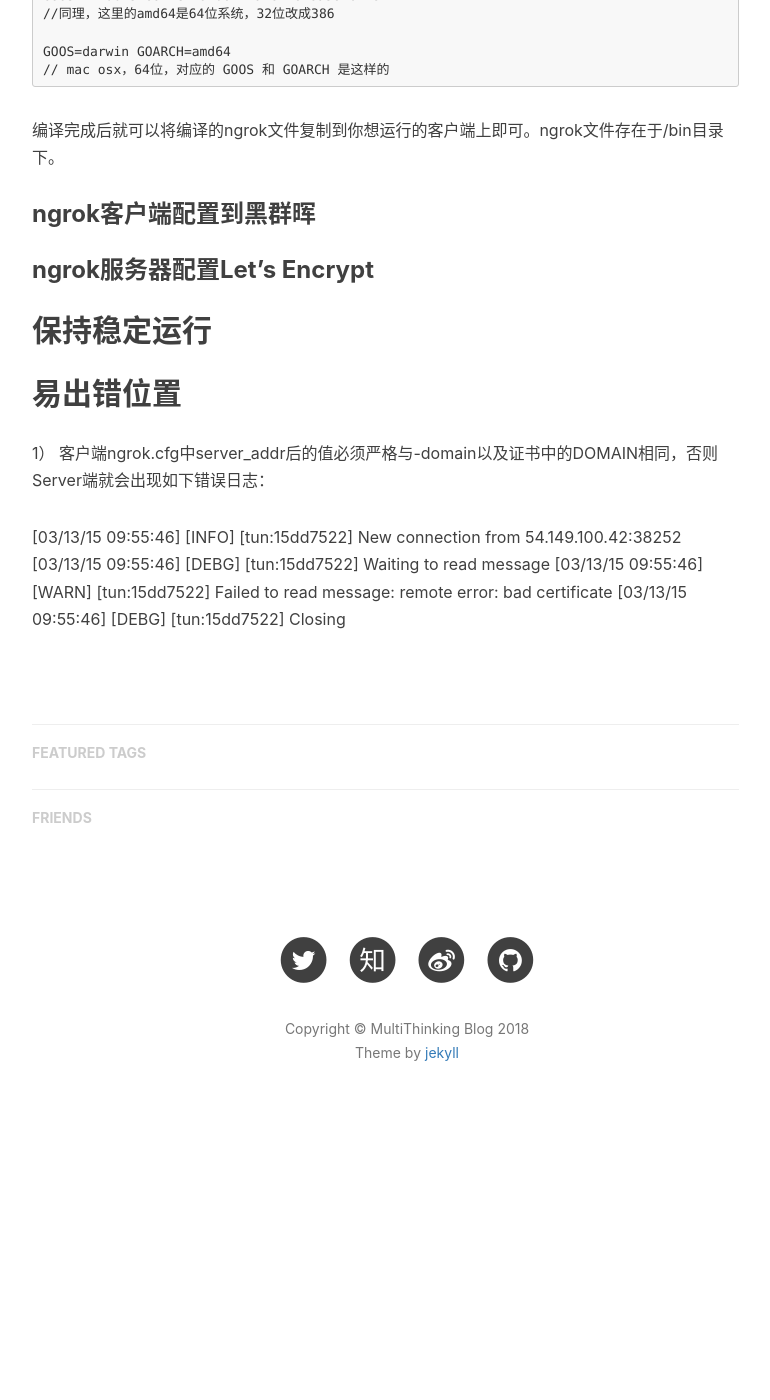
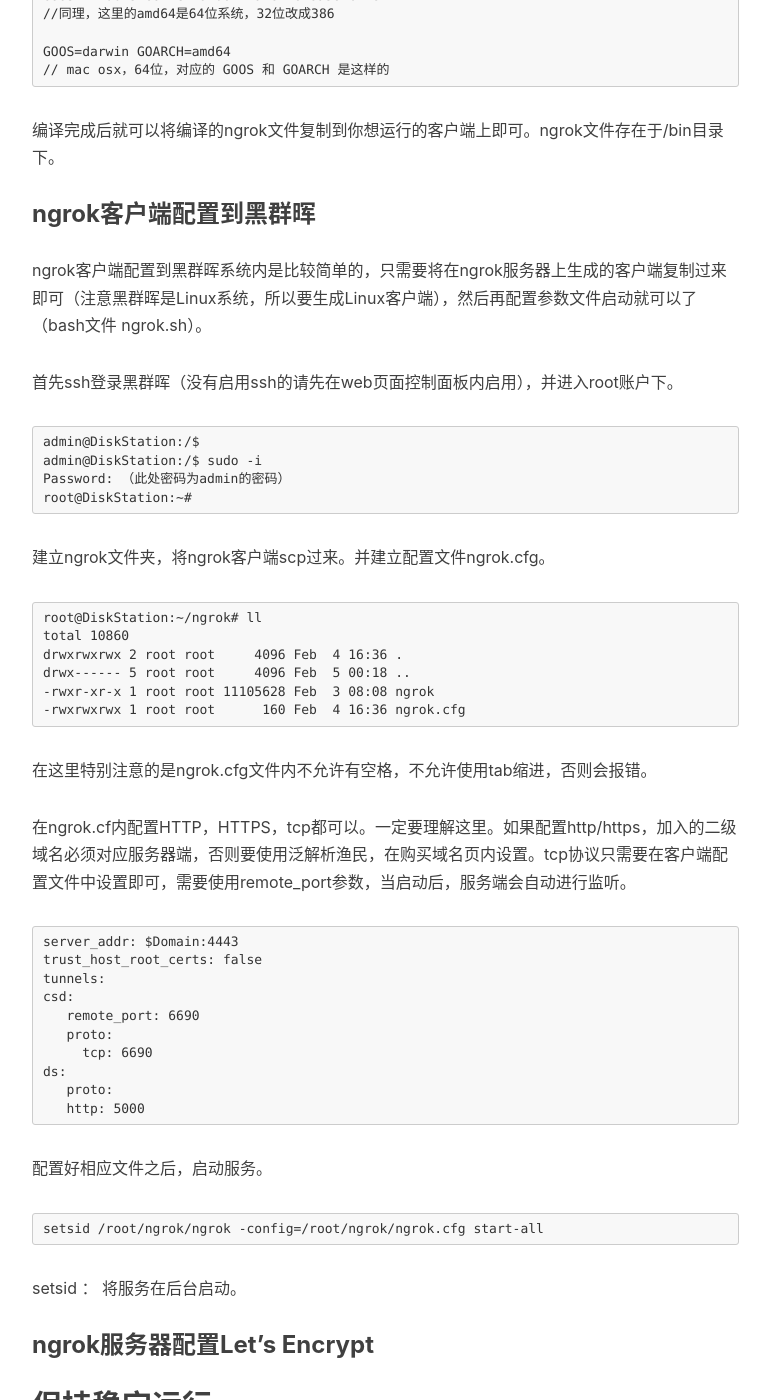
Before and after one commit to program-engineer/program-engineer.github.io, a Jekyll site: the page built from _posts/2018-2-3-ngrok-dsnas-let-encrypted.markdown, in a window 1280 px wide and 1400 px high, scrolled down 6254 px. Shown: the whole window, without its empty margins (233-1003 px from the left). Built offline with Jekyll 4.4.1, drawn with Linux system fonts in a browser that asks for light colours; nearby versions of some CDN libraries; comment, search, counter and statistics services are not loaded; before the commit the page ends 7411 px from its top, so only the background shows below that.

Commit message:
ngrok客户端设置

```diff
--- a/_posts/2018-2-3-ngrok-dsnas-let-encrypted.markdown
+++ b/_posts/2018-2-3-ngrok-dsnas-let-encrypted.markdown
@@ -167,7 +167,46 @@
 
 ### ngrok客户端配置到黑群晖
 
+ngrok客户端配置到黑群晖系统内是比较简单的，只需要将在ngrok服务器上生成的客户端复制过来即可（注意黑群晖是Linux系统，所以要生成Linux客户端），然后再配置参数文件启动就可以了（bash文件 ngrok.sh）。
 
+首先ssh登录黑群晖（没有启用ssh的请先在web页面控制面板内启用），并进入root账户下。
+
+    admin@DiskStation:/$
+    admin@DiskStation:/$ sudo -i
+    Password: （此处密码为admin的密码）
+    root@DiskStation:~#
+
+建立ngrok文件夹，将ngrok客户端scp过来。并建立配置文件ngrok.cfg。
+
+    root@DiskStation:~/ngrok# ll
+    total 10860
+    drwxrwxrwx 2 root root     4096 Feb  4 16:36 .
+    drwx------ 5 root root     4096 Feb  5 00:18 ..
+    -rwxr-xr-x 1 root root 11105628 Feb  3 08:08 ngrok
+    -rwxrwxrwx 1 root root      160 Feb  4 16:36 ngrok.cfg
+
+
+在这里特别注意的是ngrok.cfg文件内不允许有空格，不允许使用tab缩进，否则会报错。
+
+在ngrok.cf内配置HTTP，HTTPS，tcp都可以。一定要理解这里。如果配置http/https，加入的二级域名必须对应服务器端，否则要使用泛解析渔民，在购买域名页内设置。tcp协议只需要在客户端配置文件中设置即可，需要使用remote_port参数，当启动后，服务端会自动进行监听。
+
+
+    server_addr: $Domain:4443
+    trust_host_root_certs: false
+    tunnels:
+    csd:
+       remote_port: 6690
+       proto:
+         tcp: 6690
+    ds:
+       proto:
+       http: 5000
+
+配置好相应文件之后，启动服务。
+
+    setsid /root/ngrok/ngrok -config=/root/ngrok/ngrok.cfg start-all
+
+setsid ： 将服务在后台启动。
 
 
 ### ngrok服务器配置Let's Encrypt
```
